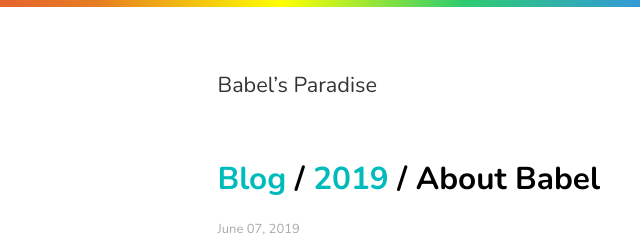
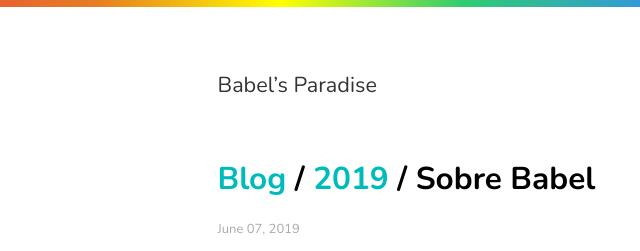
Before and after one commit to elparaisodebabel/elparaisodebabel.github.io, a plain HTML site: page es/blog/2019/babel/index.html in a window 1280 px wide. Shown: the top 251 px of the page, 85-725 px from the left. Drawn offline with nearby package versions, Linux system fonts and the light colour scheme.

Commit message:
Update the title in Spanish

```diff
--- a/es/blog/2019/babel/index.html
+++ b/es/blog/2019/babel/index.html
@@ -31,7 +31,7 @@
     </header>
     <main>
       <article>
-        <h1><a href="/es/blog">Blog</a> / <a href="/es/blog/#2019">2019</a> / About Babel</h1>
+        <h1><a href="/es/blog">Blog</a> / <a href="/es/blog/#2019">2019</a> / Sobre Babel</h1>
         <p class="date">
           June 07, 2019
         </p>
```
